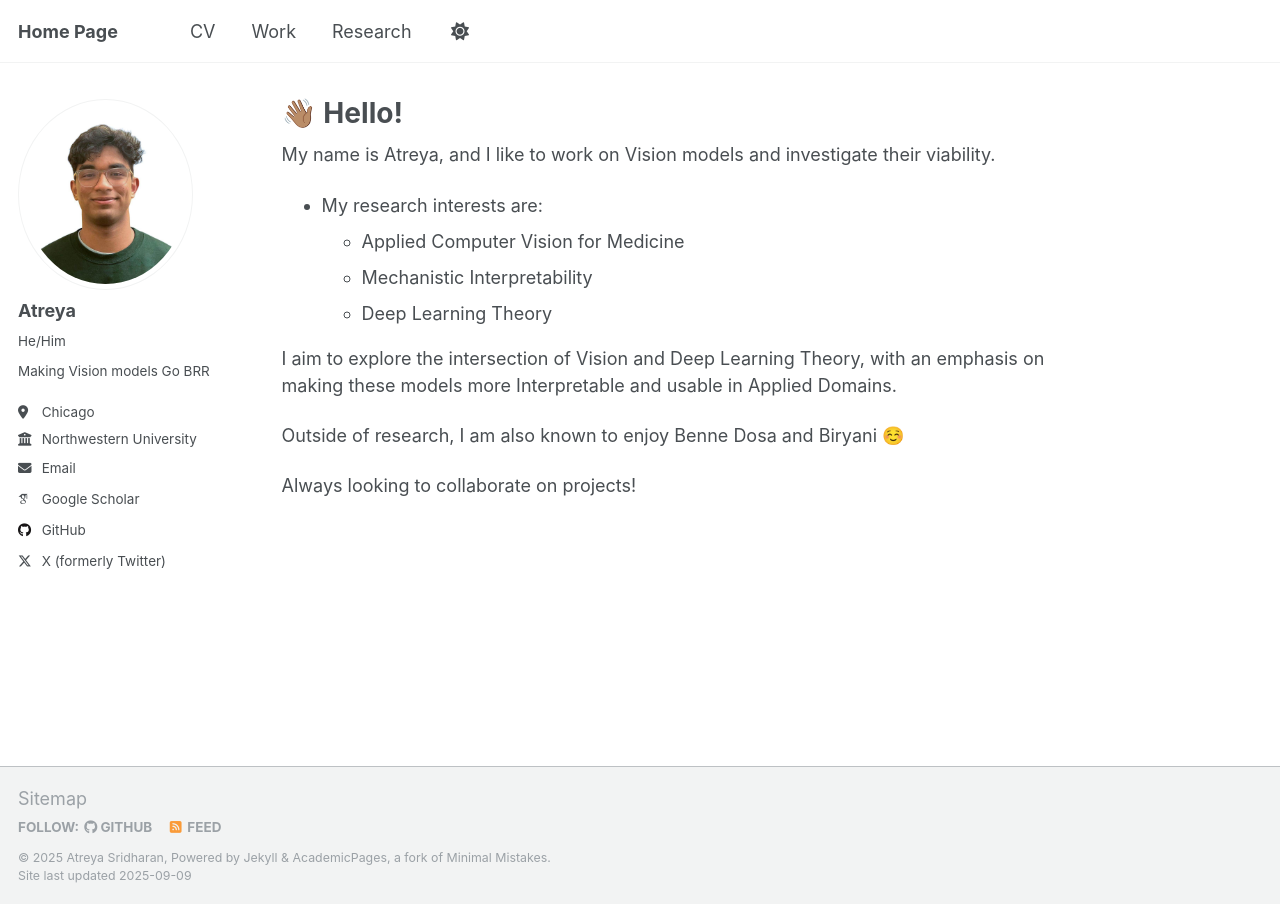
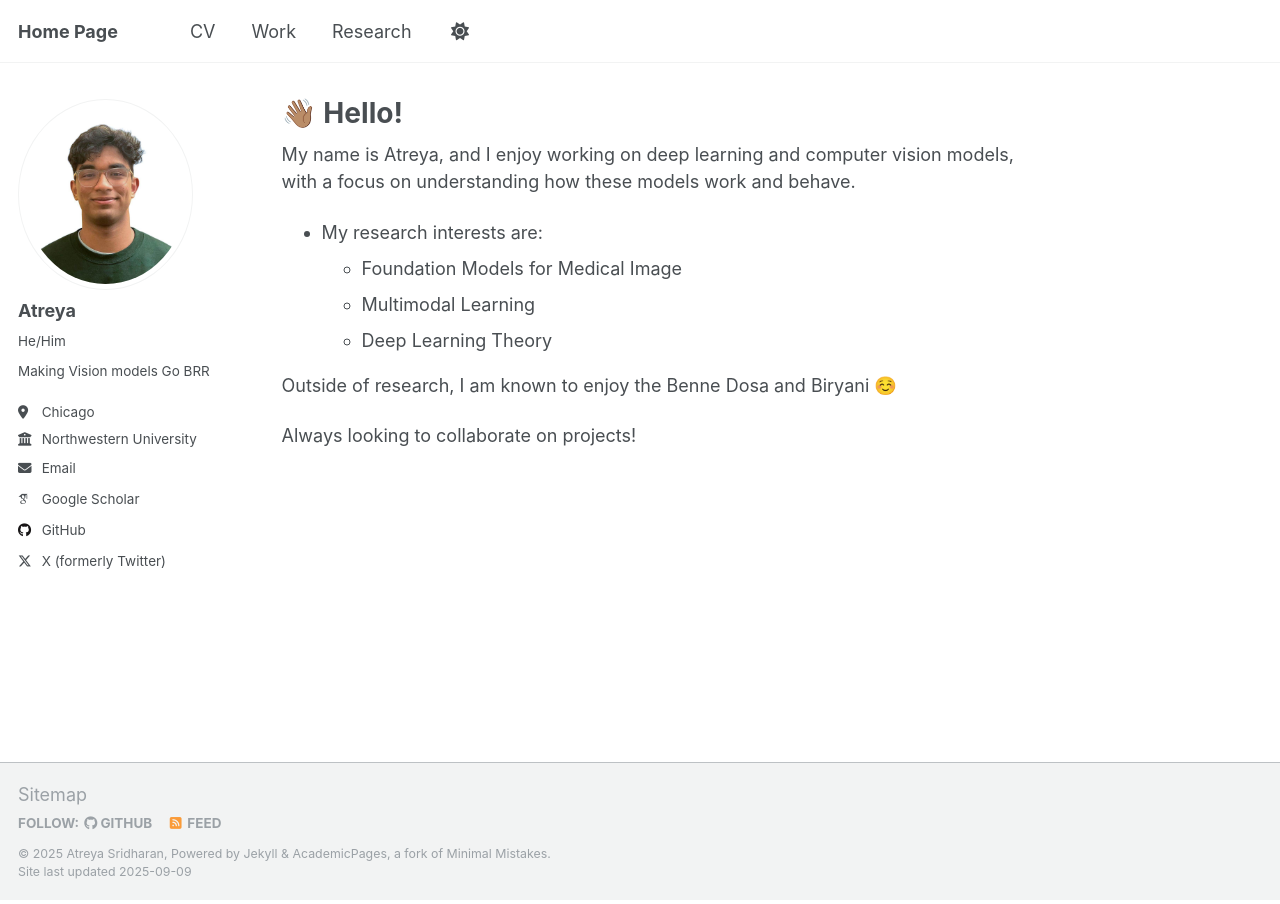
Before and after one commit to atreya-s/atreya-s.github.io, a Jekyll site: the page built from _pages/about.md, in a window 1280 px wide. Built offline with Jekyll 4.4.1, drawn with Linux system fonts in a browser that asks for light colours; some web fonts are replaced; a script that is not in the unit is left out.

Commit message:
Update about.md

```diff
--- a/_pages/about.md
+++ b/_pages/about.md
@@ -7,16 +7,13 @@ redirect_from:
   - /about.html
 ---
 
-My name is Atreya, and I like to work on Vision models and investigate their viability.
+My name is Atreya, and I enjoy working on deep learning and computer vision models, with a focus on understanding how these models work and behave.
 <br>
 * My research interests are:
-    * Applied Computer Vision for Medicine
-    * Mechanistic Interpretability
+    * Foundation Models for Medical Image
+    * Multimodal Learning
     * Deep Learning Theory
 
-
-I aim to explore the intersection of Vision and Deep Learning Theory, with an emphasis on making these models more Interpretable and usable in Applied Domains.
-
-Outside of research, I am also known to enjoy Benne Dosa and Biryani ☺️
+Outside of research, I am known to enjoy the Benne Dosa and Biryani ☺️
 
 Always looking to collaborate on projects!
```
